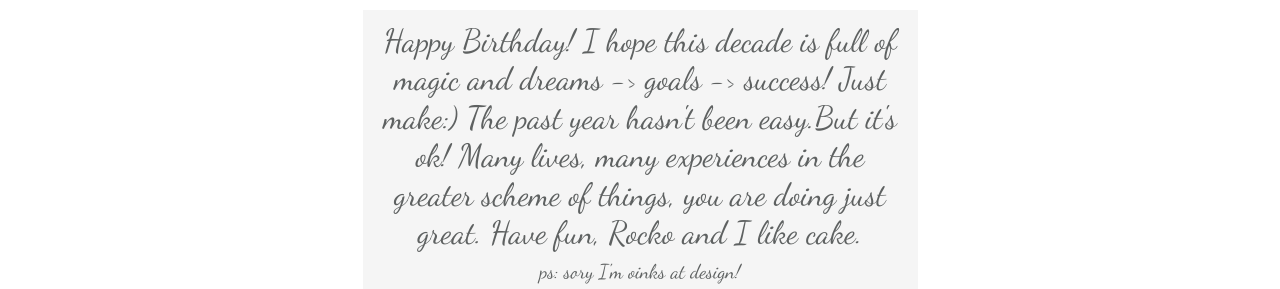
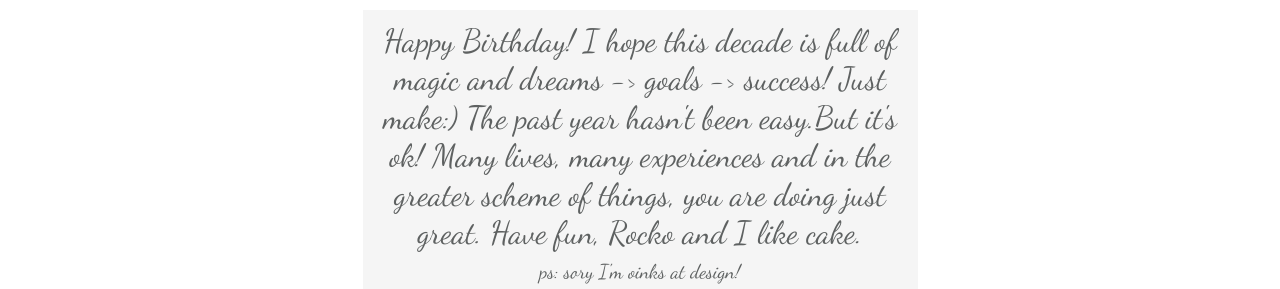
Before and after one commit to Kauress/dilse, a website: page index.html in a window 1280 px wide. Both pictures are taken after a click on the button 563 px from the left and 633 px from the top of the page. Shown: the top 289 px of the page. Drawn offline with nearby package versions, Linux system fonts and the light colour scheme; a web font is replaced by a local one.

Commit message:
Update index.html

```diff
--- a/index.html
+++ b/index.html
@@ -36,7 +36,7 @@
     <div class="col-md-6" id="birthdaymsg" style="display:none">
         <h2>
           Happy Birthday! I hope this decade is full of magic and dreams -> goals -> success!
-           Just make:) The past year hasn't been easy.But it's ok! Many lives, many experiences in the greater scheme of things, you are doing just great.
+           Just make:) The past year hasn't been easy.But it's ok! Many lives, many experiences and in the greater scheme of things, you are doing just great.
             Have fun, Rocko and I like cake.
         </h2>
         <h5>ps: sory I'm oinks at design!</h5>
```
